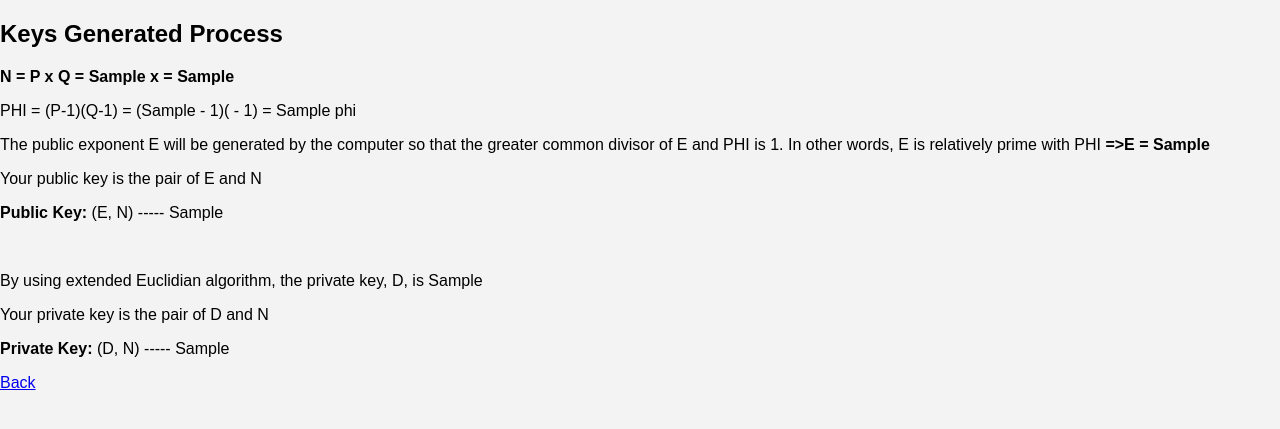
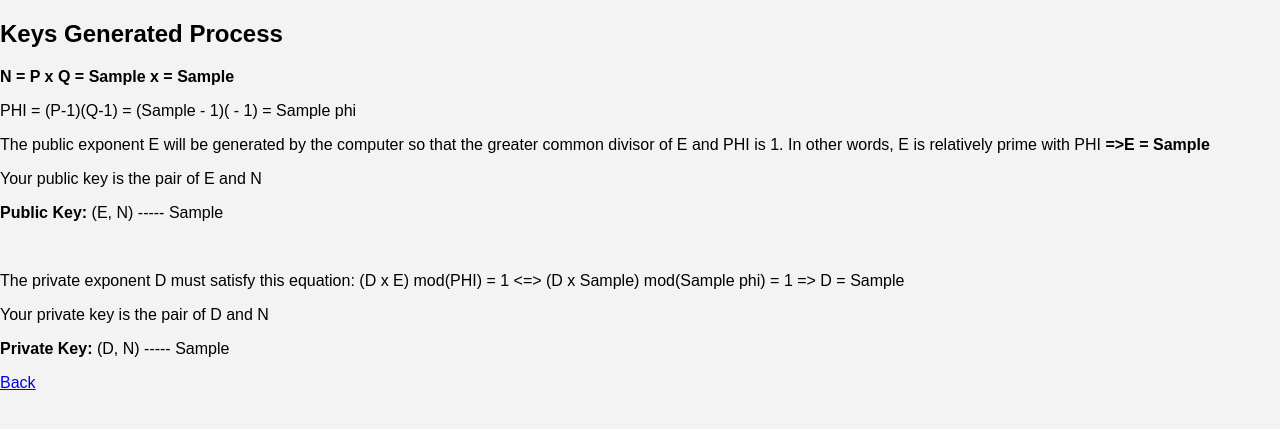
Before and after one commit to tienTran42984/FinalAssignment_PractiveAIS, a Flask app: template templates/RSA_templates/keys.html in a window 1280 px wide. Shown: the top 429 px of the page. Run offline with Flask 3, Linux system fonts and the light colour scheme; the template is opened without the code that fills it: most values are stand-ins (such as "Sample title", 1, 10 or a date in 2020).

Commit message:
RSA+DES+UI

```diff
--- a/templates/RSA_templates/keys.html
+++ b/templates/RSA_templates/keys.html
@@ -16,7 +16,7 @@
     <p>Your public key is the pair of E and N</p>
     <p><b>Public Key:</b> (E, N) ----- {{ public_key }}</p>
     <br>
-    <p>By using extended Euclidian algorithm, the private key, D, is {{ d }}</p>
+    <p>The private exponent D must satisfy this equation: (D x E) mod(PHI) = 1 <=> (D x {{ e }}) mod({{phi}}) = 1 => D = {{ d }}</p>
     <p>Your private key is the pair of D and N</p>
     <p><b>Private Key:</b> (D, N) ----- {{ private_key }}</p>
 
```
